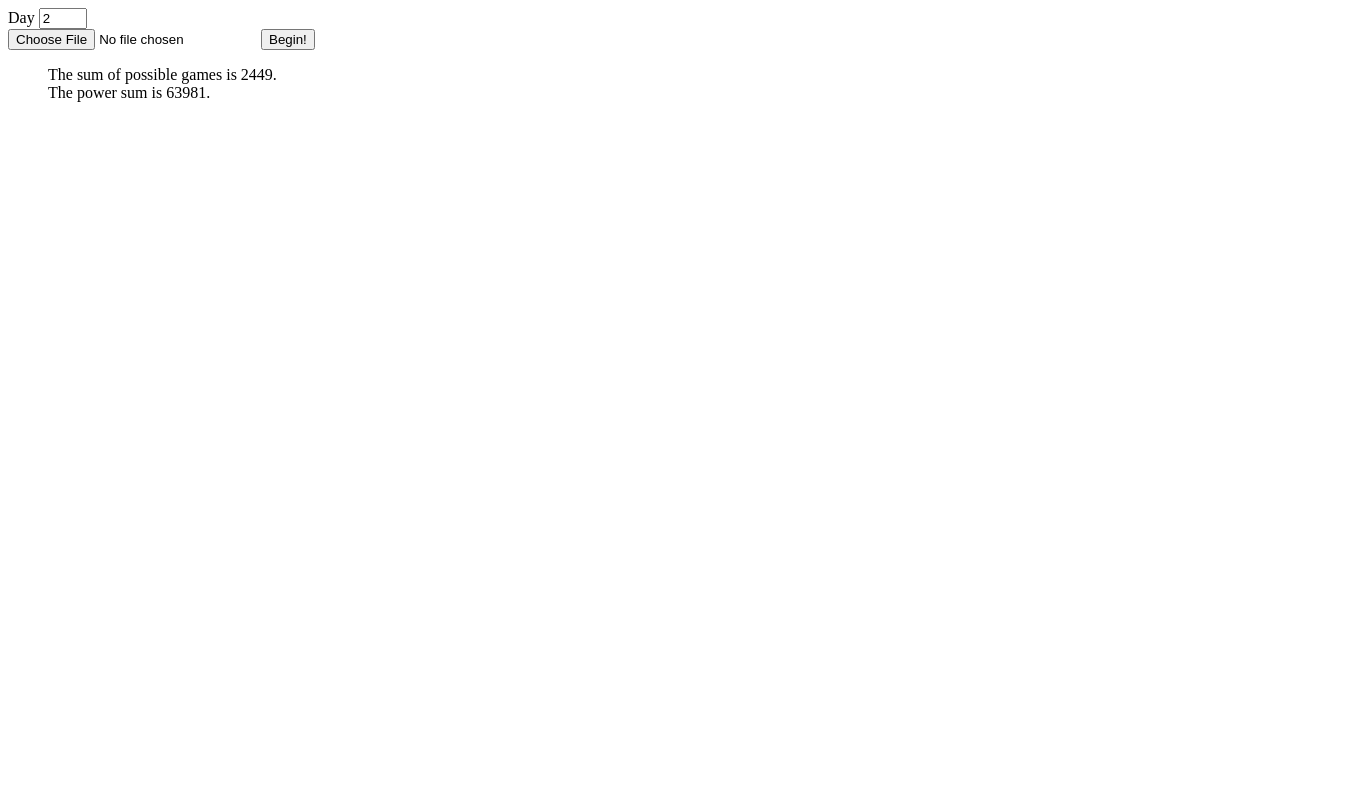
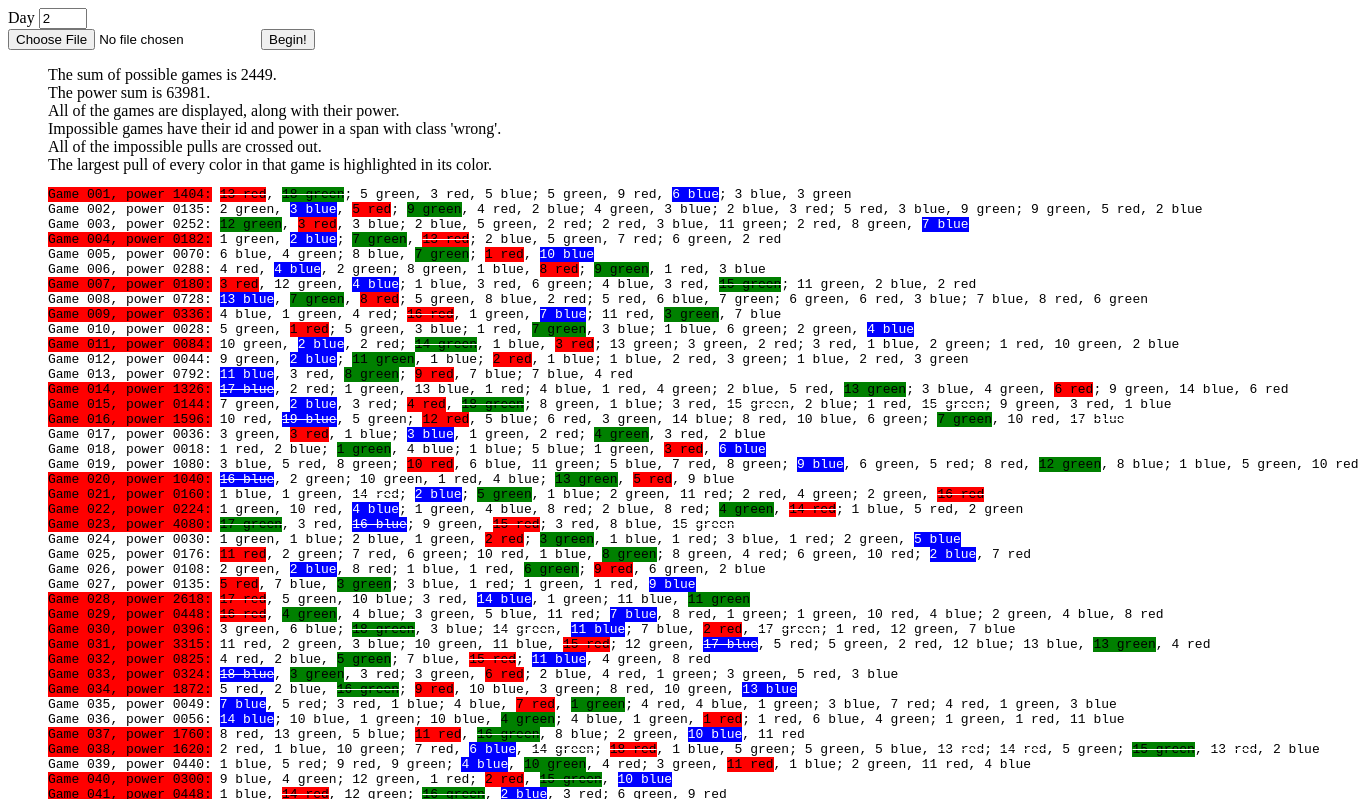
Before and after one commit to meow56/advent-of-code-2023, a plain HTML site: page index.html in a window 1280 px wide. Both pictures are taken after a click on the button "Begin!". Shown: the top 799 px of the page, 1359 px wide, since content can reach past the window. Drawn offline with Linux system fonts and the light colour scheme.

Commit message:
Day 2-3
I think it looks quite nice. Not sure about the strikethrough though.

```diff
--- a/code/day-02.js
+++ b/code/day-02.js
@@ -18,49 +18,98 @@ function day02(input) {
 		games[entry[1]] = pulls;
 	}
 
-	let isPossible = [false];
-	let power = [0];
+	let isPossible = [[]];
+	let maxCubeI = [[0, 0, 0]];
 	let sum = 0;
 	let sum2 = 0;
 	for(let i = 1; i < games.length; i++) {
+		isPossible[i] = [];
 		let game = games[i];
 		let red = 0;
+		let rI;
 		let green = 0;
+		let gI;
 		let blue = 0;
-		for(let pull of game) {
-			for(let group of pull) {
+		let bI;
+		for(let j = 0; j < game.length; j++) {
+			let pull = game[j];
+			for(let k = 0; k < pull.length; k++) {
+				let group = pull[k];
 				if(group[1] === "red") {
 					if(group[0] > 12) {
 						console.log(`Game ${i} is impossible, we pulled ${group[0]} red.`);
-						isPossible[i] = false;
+						isPossible[i].push([j, k]);
 					}
-					red = Math.max(group[0], red);
+					if(group[0] > red) {
+						red = group[0];
+						rI = [j, k];
+					}
 				}
 				if(group[1] === "green") {
 					if(group[0] > 13) {
 						console.log(`Game ${i} is impossible, we pulled ${group[0]} green.`);
-						isPossible[i] = false;
+						isPossible[i].push([j, k]);
 					}
-					green = Math.max(group[0], green);
+					if(group[0] > green) {
+						green = group[0];
+						gI = [j, k];
+					}
 				}
 				if(group[1] === "blue") {
 					if(group[0] > 14) {
 						console.log(`Game ${i} is impossible, we pulled ${group[0]} blue.`);
-						isPossible[i] = false;
+						isPossible[i].push([j, k]);
 					}
-					blue = Math.max(group[0], blue);
+					if(group[0] > blue) {
+						blue = group[0];
+						bI = [j, k];
+					}
 				}
 			}
 		}
-		if(isPossible[i] === false) {
-
-		} else {
+		if(isPossible[i].length === 0) {
 			console.log(`Game ${i} is possible.`);
-			isPossible[i] = true;
 			sum += i;
 		}
+		maxCubeI[i] = [rI, gI, bI];
 		sum2 += red * green * blue;
 	}
 	displayCaption(`The sum of possible games is ${sum}.`);
 	displayCaption(`The power sum is ${sum2}.`);
+	displayCaption(`All of the games are displayed, along with their power.`);
+	displayCaption(`Impossible games have their id and power in a span with class 'wrong'.`);
+	displayCaption(`All of the impossible pulls are crossed out.`);
+	displayCaption(`The largest pull of every color in that game is highlighted in its color.`);
+
+	for(let i = 1; i < games.length; i++) {
+		let game = games[i];
+		let finalText = `Game ${i.toString().padStart(3, "0")}, `;
+		let textGroups = [];
+		let power = maxCubeI[i].reduce((acc, val) => acc * game[val[0]][val[1]][0], 1);
+		finalText += `power ${power.toString().padStart(4, "0")}:`;
+		if(isPossible[i].length > 0) {
+			finalText = `<span class="wrong">${finalText}</span>`;
+		}
+		finalText += " ";
+		for(let j = 0; j < game.length; j++) {
+			let pulls = game[j];
+			let interGroup = [];
+			for(let k = 0; k < pulls.length; k++) {
+				let group = pulls[k];
+				interGroup.push(`${group[0]} ${group[1]}`);
+			}
+			textGroups.push(interGroup);
+		}
+
+		for(let inv of isPossible[i]) {
+			textGroups[inv[0]][inv[1]] = `<span style="text-decoration: line-through #FFFFFF">${textGroups[inv[0]][inv[1]]}</span>`;
+		}
+		let maxCubes = maxCubeI[i];
+		textGroups[maxCubes[0][0]][maxCubes[0][1]] = `<span class="red">${textGroups[maxCubes[0][0]][maxCubes[0][1]]}</span>`;
+		textGroups[maxCubes[1][0]][maxCubes[1][1]] = `<span class="green">${textGroups[maxCubes[1][0]][maxCubes[1][1]]}</span>`;
+		textGroups[maxCubes[2][0]][maxCubes[2][1]] = `<span class="blue">${textGroups[maxCubes[2][0]][maxCubes[2][1]]}</span>`;
+		textGroups = textGroups.map(e => e.join(", "));
+		finalText += textGroups.join("; ");
+		displayText(finalText);
+	}
 }
--- a/style.css
+++ b/style.css
@@ -8,6 +8,15 @@
 
 .orange {
 	background-color: orange;
+}
+
+.green {
+	background-color: green;
+}
+
+.blue {
+	background-color: blue;
+	color: white;
 }
 
 .text-red {
```
